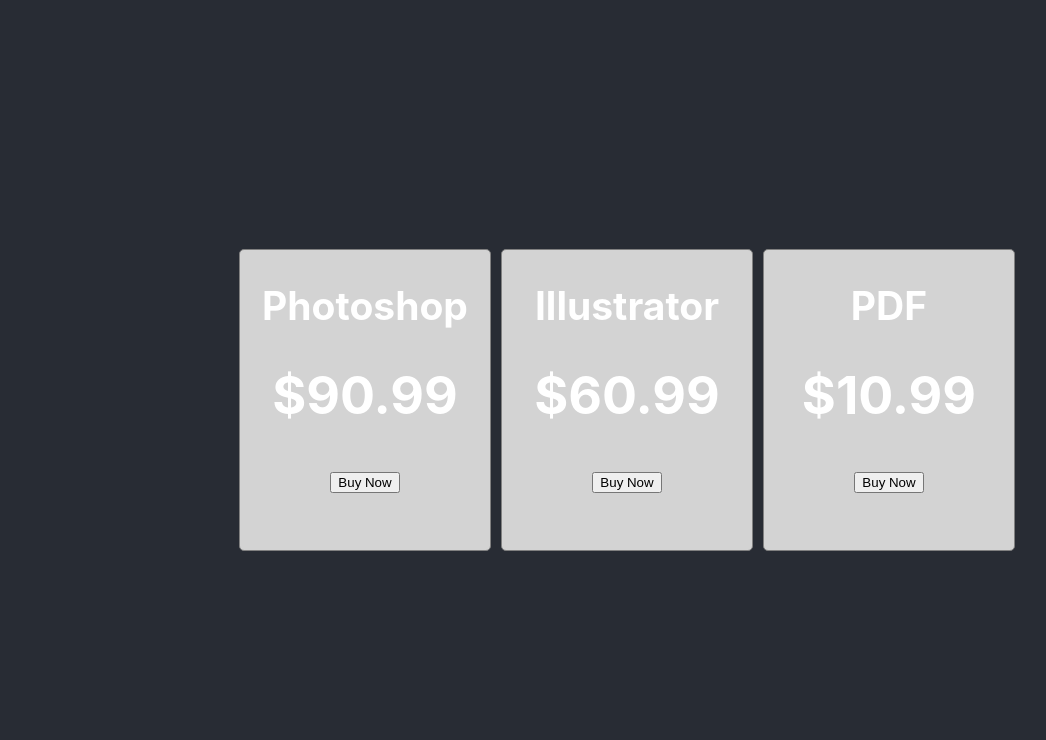
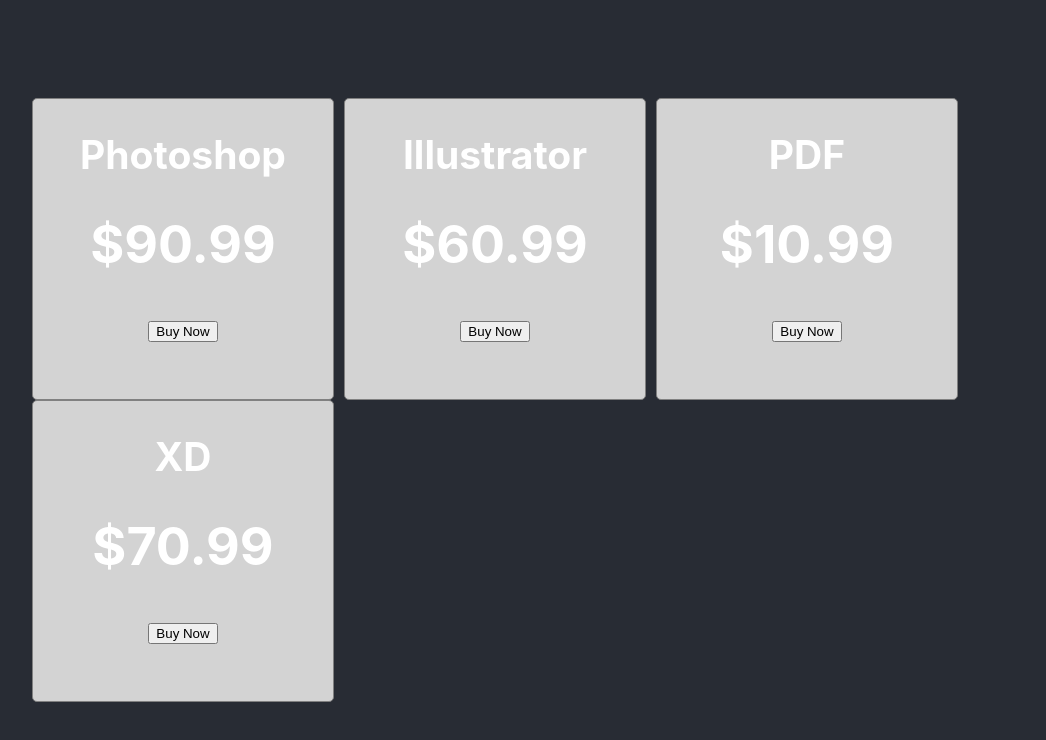
Before and after one commit to IftekharPriyo/react-core-concepts, a React (Create React App) app: page / in a window 1280 px wide. Shown: the top 740 px of the page, without its empty margins (18-1064 px from the left). Built offline with nearby package versions, Linux system fonts and the light colour scheme.

Commit message:
props from object advanced

```diff
--- a/src/App.js
+++ b/src/App.js
@@ -6,21 +6,26 @@
   const products = [
     {name: 'Photoshop', price: '$90.99'},
     {name: 'Illustrator', price: '$60.99'},
-    {name: 'PDF', price: '$10.99'}
-
+    {name: 'PDF', price: '$10.99'},
+    {name: 'XD', price: '$70.99'}
   ]
+  // const productNames = products.map(product=>product.name);
+  const people = [
+    'John', 'Jerry', 'Robert', 'Hugh'
+  ];
+  const peopleName = people.map(people => people);
+  console.log(peopleName);
   return (
     <div className="App">
       <header className="App-header">
-        <div>
-          <Product name={products[0].name} price={products[0].price}></Product>
-          <Product name={products[1].name} price={products[1].price}></Product>
-          <Product name={products[2].name} price={products[2].price}></Product>
-        </div>
-        {/* <Person name='John' job='Software Developer'></Person>
-        <Person name='Gustavo' job='Businessman'></Person>
-        <Person name='Harry' job='Data Scientist'></Person> */}
-
+        <ul>
+          {/* {
+            people.map(people=><li>{people}</li>)
+          } */}
+          {
+            products.map(products=><Product name={products.name} price={products.price}></Product>)
+          }
+        </ul>
       </header>
     </div>
   );
@@ -33,7 +38,7 @@
     borderRadius : '5px',
     backgroundColor : 'lightgray',
     height : '300px',
-    width : '250px',
+    width : '300px',
     float : 'left',
     marginLeft : '10px'
   }
```
